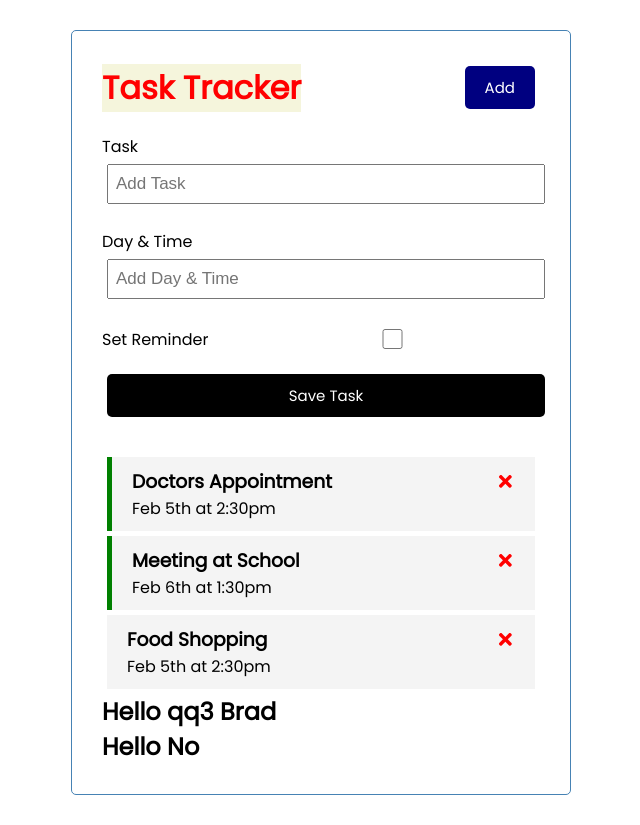
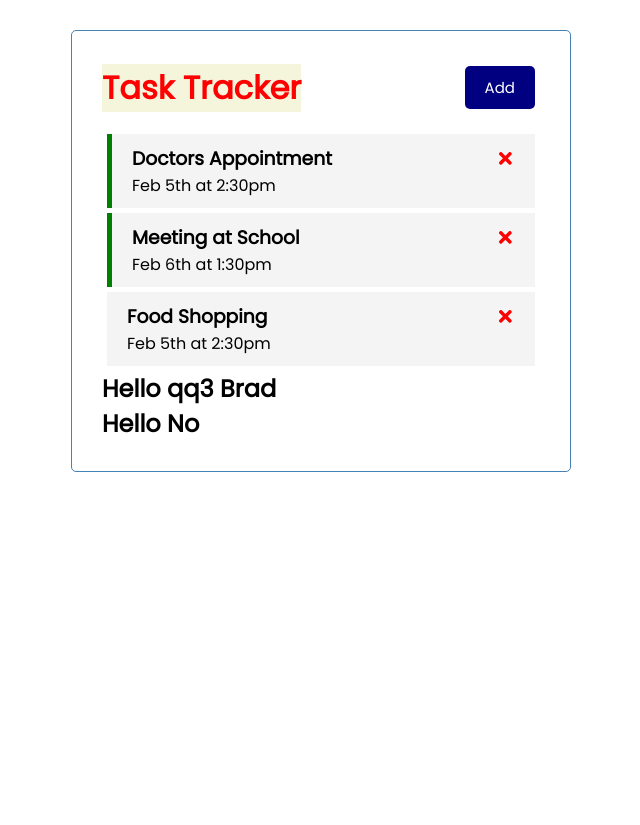
Before and after one commit to jonathan-r-jones/react-crash-course-xps-version, a React (Create React App) app: page / in a window 1280 px wide. Shown: the whole page, without its empty margins (319-959 px from the left). After the commit the page ends 800 px from the top, so only its background shows below. Built offline with nearby package versions, Linux system fonts and the light colour scheme.

Commit message:
Oct-13-2021_5:09_PM

```diff
--- a/src/App.js
+++ b/src/App.js
@@ -4,6 +4,7 @@
 import AddTask from './components/AddTask'
 
 const App = () => {
+  const [showAddTask, setShowAddTask] = useState(false)
   const [tasks, setTasks] = useState([
     {
       id: 1,
@@ -51,8 +52,8 @@
 
   return (
     <div className="container">
-      <Header />
-      <AddTask onAdd={addTask}/>
+      <Header onAdd={() => setShowAddTask(!showAddTask)} />
+      {showAddTask && <AddTask onAdd={addTask}/>}
       {tasks.length > 0 ?(
       <Tasks tasks={tasks} onDelete={deleteTask}
       onToggle={toggleReminder} />
--- a/src/components/Header.js
+++ b/src/components/Header.js
@@ -1,15 +1,12 @@
 import PropTypes from 'prop-types'
 import Button from './Button'
 
-const Header = ({ title }) => {
-    const onClick = () => {
-        console.log('Click!')
-    }
+const Header = ({ title, onAdd }) => {
 
     return (
         <header className='header'>
             <h1 style={{ color: 'red', backgroundColor: 'beige'}}>{title}</h1>
-            <Button color='navy' text='Add' onClick={onClick} />
+            <Button color='navy' text='Add' onClick={onAdd} />
         </header>
     )
 }
```
